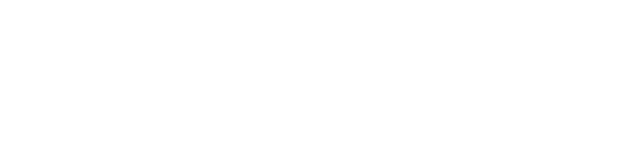
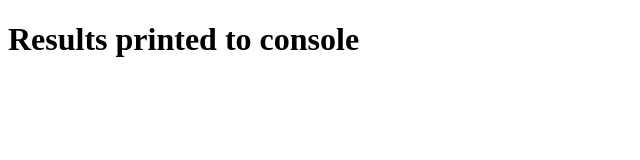
Before and after one commit to VanMan119/interview-questions, a plain HTML site: page prompts/MSUBears.html in a window 1280 px wide. Shown: the whole page, without its empty margins (0-640 px from the left). Drawn offline with Linux system fonts and the light colour scheme.

Commit message:
Updated text on MSUBears

```diff
--- a/prompts/MSUBears.html
+++ b/prompts/MSUBears.html
@@ -10,7 +10,7 @@
         <link rel="stylesheet" href="">
     </head>
     <body>
-
+        <h1>Results printed to console</h1>
 
         <script src="MSUBears_javaScript.js"></script>
     </body>
```
